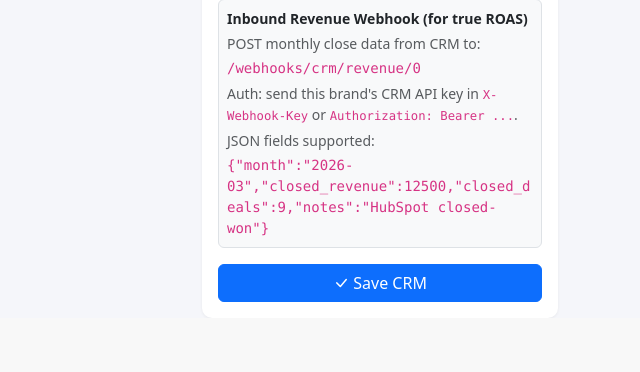
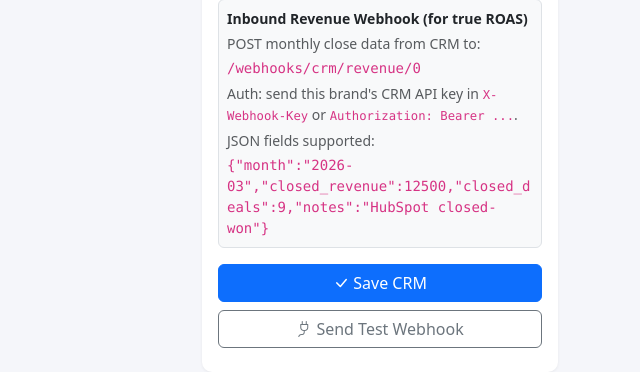
Before and after one commit to markgromer/gromore-admin, a Flask app: template webapp/templates/brands/settings.html in a window 1280 px wide. Shown: the part 1102-1474 px from the top of the page, without its empty margins (640-1280 px from the left). Before the commit the page ends 1404 px from the top, so only its background shows below. Run offline with Flask 3, Linux system fonts and the light colour scheme; the template is opened without the code that fills it, so the values that code supplies are empty; some libraries are stand-ins or nearby versions.

Commit message:
Add one-click CRM webhook test in brand settings
- Add authenticated test endpoint for revenue webhook simulation
- Validate API key presence and save test payload through webhook path
- Add 'Send Test Webhook' button and inline result state in brand settings

```diff
--- a/webapp/app.py
+++ b/webapp/app.py
@@ -638,6 +638,44 @@ def create_app():
             "closed_deals": closed_deals_num,
         })
 
+    @app.route("/brands/<int:brand_id>/crm-webhook/test", methods=["POST"])
+    @login_required
+    def crm_revenue_webhook_test(brand_id):
+        brand = db.get_brand(brand_id)
+        if not brand:
+            return jsonify({"ok": False, "error": "Brand not found"}), 404
+
+        webhook_key = (brand.get("crm_api_key") or "").strip()
+        if not webhook_key:
+            return jsonify({"ok": False, "error": "Set CRM API key first in Brand Settings"}), 400
+
+        month = datetime.now().strftime("%Y-%m")
+        payload = {
+            "month": month,
+            "closed_revenue": 1234.56,
+            "closed_deals": 2,
+            "notes": "Webhook test payload",
+        }
+
+        try:
+            with app.test_client() as client:
+                resp = client.post(
+                    url_for("crm_revenue_webhook", brand_id=brand_id),
+                    json=payload,
+                    headers={"X-Webhook-Key": webhook_key},
+                )
+                data = resp.get_json(silent=True) or {}
+
+            if resp.status_code == 200 and data.get("ok"):
+                return jsonify({
+                    "ok": True,
+                    "message": f"Webhook OK. Saved test revenue for {month}.",
+                    "month": month,
+                })
+            return jsonify({"ok": False, "error": data.get("error") or f"Status {resp.status_code}"}), 400
+        except Exception as e:
+            return jsonify({"ok": False, "error": str(e)}), 500
+
     @app.route("/brands/<int:brand_id>/delete", methods=["POST"])
     @login_required
     def brand_delete(brand_id):
--- a/webapp/templates/brands/settings.html
+++ b/webapp/templates/brands/settings.html
@@ -163,6 +163,10 @@
                     <button type="submit" class="btn btn-primary w-100">
                         <i class="bi bi-check-lg"></i> Save CRM
                     </button>
+                    <button type="button" class="btn btn-outline-secondary w-100 mt-2" onclick="testRevenueWebhook({{ brand.id }})">
+                        <i class="bi bi-plug"></i> Send Test Webhook
+                    </button>
+                    <span id="webhook-test-result" class="small d-block mt-2 text-muted"></span>
                     {% if brand.crm_type %}
                     <span class="badge bg-success mt-2">{{ brand.crm_type|title }} configured</span>
                     {% endif %}
@@ -172,3 +176,34 @@
     </div>
 </div>
 {% endblock %}
+
+{% block scripts %}
+<script>
+function testRevenueWebhook(brandId) {
+    var resultEl = document.getElementById('webhook-test-result');
+    resultEl.textContent = 'Testing webhook...';
+    resultEl.className = 'small d-block mt-2 text-muted';
+
+    fetch('/brands/' + brandId + '/crm-webhook/test', {
+        method: 'POST',
+        headers: {
+            'X-Requested-With': 'XMLHttpRequest'
+        }
+    })
+    .then(function(r) { return r.json(); })
+    .then(function(data) {
+        if (data.ok) {
+            resultEl.textContent = data.message || 'Webhook test passed';
+            resultEl.className = 'small d-block mt-2 text-success fw-medium';
+        } else {
+            resultEl.textContent = data.error || 'Webhook test failed';
+            resultEl.className = 'small d-block mt-2 text-danger fw-medium';
+        }
+    })
+    .catch(function(err) {
+        resultEl.textContent = 'Webhook test failed: ' + err.message;
+        resultEl.className = 'small d-block mt-2 text-danger fw-medium';
+    });
+}
+</script>
+{% endblock %}
```
